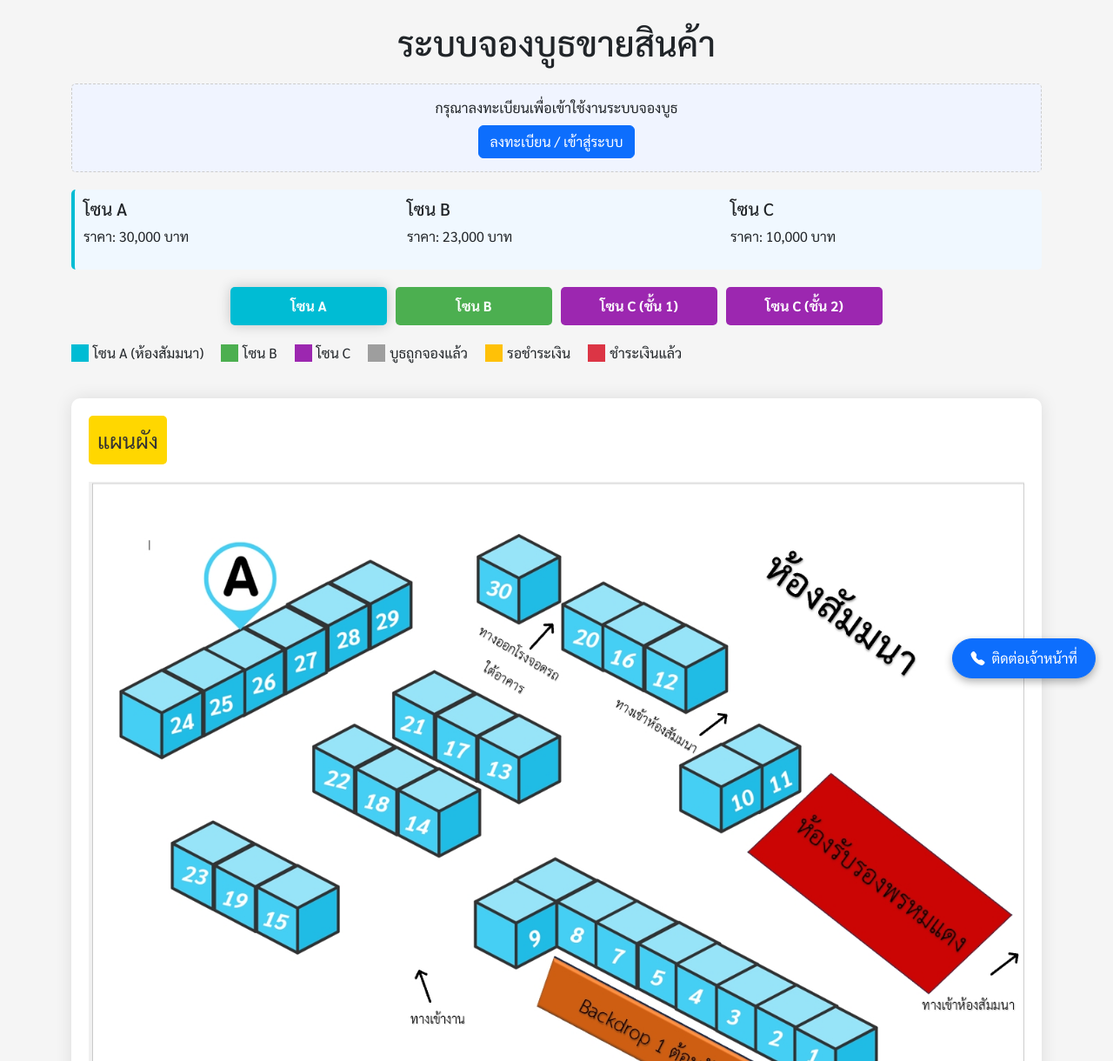
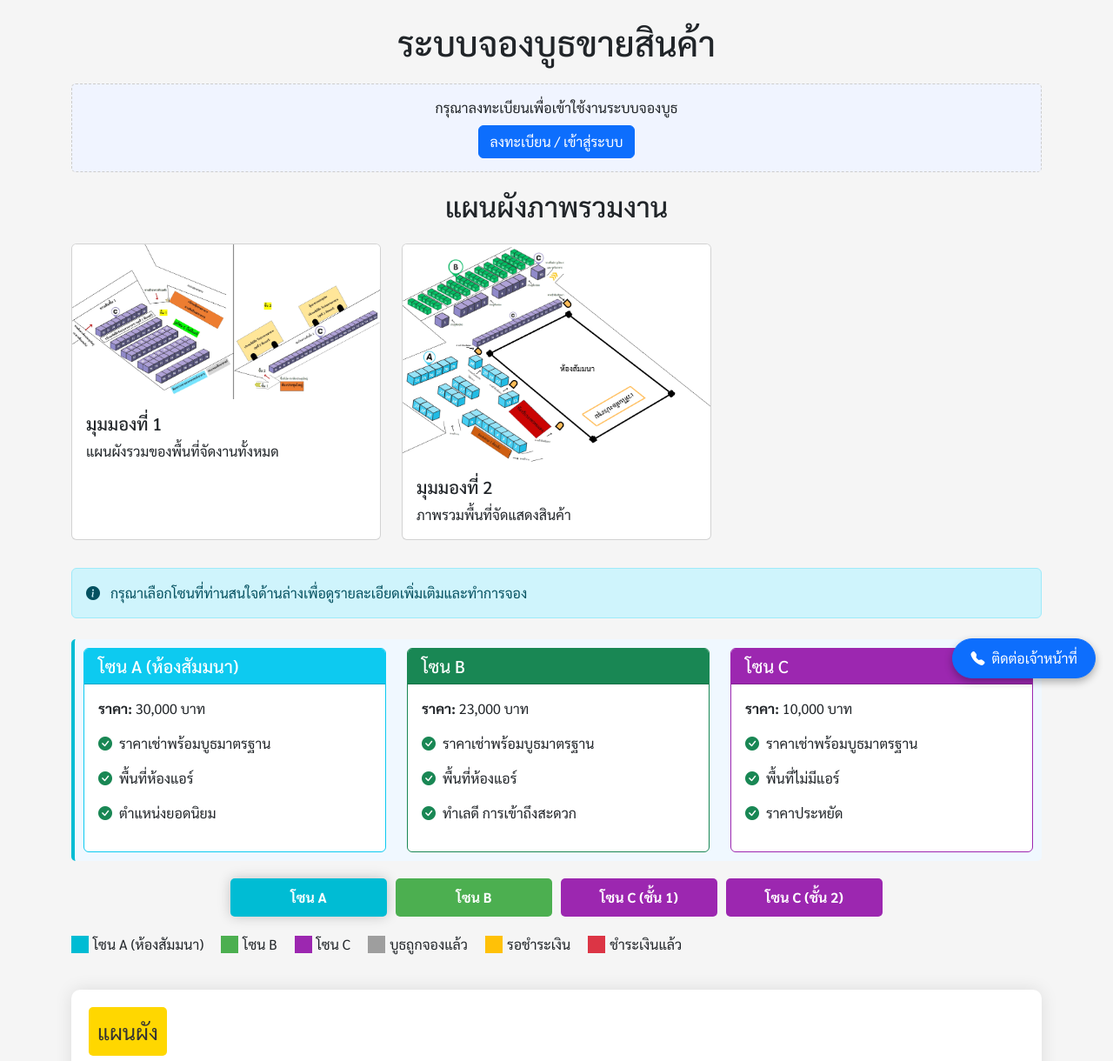
Before and after one commit to OhayouOhayouOhayou/regArts, a PHP site: page /booth/ in a window 1280 px wide. Shown: the top 1220 px of the page at 87% size. Run offline with PHP 8.4, Linux system fonts and the light colour scheme; data comes from the database, SQL or seed files in the repository; data that the repository does not hold is empty; some libraries are stand-ins or nearby versions.

Commit message:
Fixed Bug

```diff
--- a/booth/config.php
+++ b/booth/config.php
@@ -153,7 +153,7 @@ function reserveBooth($boothId, $customerName, $customerEmail, $customerPhone, $
         writeLog("Generated order number: $orderNumber");
 
         // บันทึกข้อมูล order - ตรวจสอบ SQL query
-        $sql = "INSERT INTO orders (order_number, customer_name, customer_email, customer_phone, total_amount, payment_status) VALUES (?, ?, ?, ?, ?, 'unpaid')";
+        $sql = "INSERT INTO orders (order_number, customer_name, customer_email, customer_phone, customer_company, customer_line_id, total_amount, payment_status) VALUES (?, ?, ?, ?, ?, ?, ?, 'unpaid')";
         writeLog("SQL Query: $sql");
 
         $insertOrder = $conn->prepare($sql);
@@ -163,7 +163,7 @@ function reserveBooth($boothId, $customerName, $customerEmail, $customerPhone, $
         }
 
         writeLog("Binding parameters...");
-        $bindResult = $insertOrder->bind_param("ssssd", $orderNumber, $customerName, $customerEmail, $customerPhone, $booth['price']);
+        $bindResult = $insertOrder->bind_param("ssssssd", $orderNumber, $customerName, $customerEmail, $customerPhone, $customerCompany, $customerLineId, $booth['price']);
         if (!$bindResult) {
             writeLog("ERROR binding parameters: " . $insertOrder->error);
             throw new Exception("Binding Error: " . $insertOrder->error);
--- a/booth/index.php
+++ b/booth/index.php
@@ -541,24 +541,80 @@ $zoneCPrices = $conn->query("SELECT MIN(price) as min_price, MAX(price) as max_p
             <button class="btn btn-primary" data-bs-toggle="modal" data-bs-target="#loginModal">ลงทะเบียน / เข้าสู่ระบบ</button>
         </div>
         <?php endif; ?>
-
-
-        <div class="price-info">
-            <div class="row">
-                <div class="col-md-4">
-                    <h5>โซน A</h5>
-                    <p>ราคา: <?php echo formatCurrency($zoneAPrices['min_price']); ?></p>
-                </div>
-                <div class="col-md-4">
-                    <h5>โซน B</h5>
-                    <p>ราคา: <?php echo formatCurrency($zoneBPrices['min_price']); ?> </p>
-                </div>
-                <div class="col-md-4">
-                    <h5>โซน C</h5>
-                    <p>ราคา: <?php echo formatCurrency($zoneCPrices['min_price']); ?> </p>
+        <div class="overview-section mb-4">
+    <h2 class="text-center mb-4">แผนผังภาพรวมงาน</h2>
+
+    <div class="row">
+        <div class="col-md-4 mb-3">
+            <div class="card h-100">
+                <img src="zone/overview1.png" alt="ภาพรวมงาน 1" class="card-img-top">
+                <div class="card-body">
+                    <h5 class="card-title">มุมมองที่ 1</h5>
+                    <p class="card-text">แผนผังรวมของพื้นที่จัดงานทั้งหมด</p>
                 </div>
             </div>
         </div>
+        <div class="col-md-4 mb-3">
+            <div class="card h-100">
+                <img src="zone/overview2.png" alt="ภาพรวมงาน 2" class="card-img-top">
+                <div class="card-body">
+                    <h5 class="card-title">มุมมองที่ 2</h5>
+                    <p class="card-text">ภาพรวมพื้นที่จัดแสดงสินค้า</p>
+                </div>
+            </div>
+        </div>
+
+    </div>
+
+    <div class="alert alert-info mt-3">
+        <p class="mb-0"><i class="bi bi-info-circle-fill me-2"></i> กรุณาเลือกโซนที่ท่านสนใจด้านล่างเพื่อดูรายละเอียดเพิ่มเติมและทำการจอง</p>
+    </div>
+</div>
+
+<div class="price-info">
+    <div class="row">
+        <div class="col-md-4">
+            <div class="card h-100 border-info">
+                <div class="card-header bg-info text-white">
+                    <h5 class="mb-0">โซน A (ห้องสัมมนา)</h5>
+                </div>
+                <div class="card-body">
+                    <p><strong>ราคา:</strong> <?php echo formatCurrency($zoneAPrices['min_price']); ?></p>
+                    <p><i class="bi bi-check-circle-fill text-success me-2"></i>ราคาเช่าพร้อมบูธมาตรฐาน</p>
+                    <p><i class="bi bi-check-circle-fill text-success me-2"></i>พื้นที่ห้องแอร์</p>
+                    <p><i class="bi bi-check-circle-fill text-success me-2"></i>ตำแหน่งยอดนิยม</p>
+                </div>
+            </div>
+        </div>
+        <div class="col-md-4">
+            <div class="card h-100 border-success">
+                <div class="card-header bg-success text-white">
+                    <h5 class="mb-0">โซน B</h5>
+                </div>
+                <div class="card-body">
+                    <p><strong>ราคา:</strong> <?php echo formatCurrency($zoneBPrices['min_price']); ?></p>
+                    <p><i class="bi bi-check-circle-fill text-success me-2"></i>ราคาเช่าพร้อมบูธมาตรฐาน</p>
+                    <p><i class="bi bi-check-circle-fill text-success me-2"></i>พื้นที่ห้องแอร์</p>
+                    <p><i class="bi bi-check-circle-fill text-success me-2"></i>ทำเลดี การเข้าถึงสะดวก</p>
+                </div>
+            </div>
+        </div>
+        <div class="col-md-4">
+            <div class="card h-100 border-purple" style="border-color: #9c27b0;">
+                <div class="card-header text-white" style="background-color: #9c27b0;">
+                    <h5 class="mb-0">โซน C</h5>
+                </div>
+                <div class="card-body">
+                    <p><strong>ราคา:</strong> <?php echo formatCurrency($zoneCPrices['min_price']); ?></p>
+                    <p><i class="bi bi-check-circle-fill text-success me-2"></i>ราคาเช่าพร้อมบูธมาตรฐาน</p>
+                    <p><i class="bi bi-check-circle-fill text-success me-2"></i>พื้นที่ไม่มีแอร์</p>
+                    <p><i class="bi bi-check-circle-fill text-success me-2"></i>ราคาประหยัด</p>
+                </div>
+            </div>
+        </div>
+    </div>
+</div>
+
 
         <div class="zone-tabs">
             <div class="zone-tab tab-a active" onclick="showZone('A')">โซน A</div>
```
Also changed, not shown: docker-compose.yml (+24 -0 lines), register/docker-compose.yml (deleted, +0 -24 lines), booth/zone/overview1.png (added), booth/zone/overview2.png (added).
